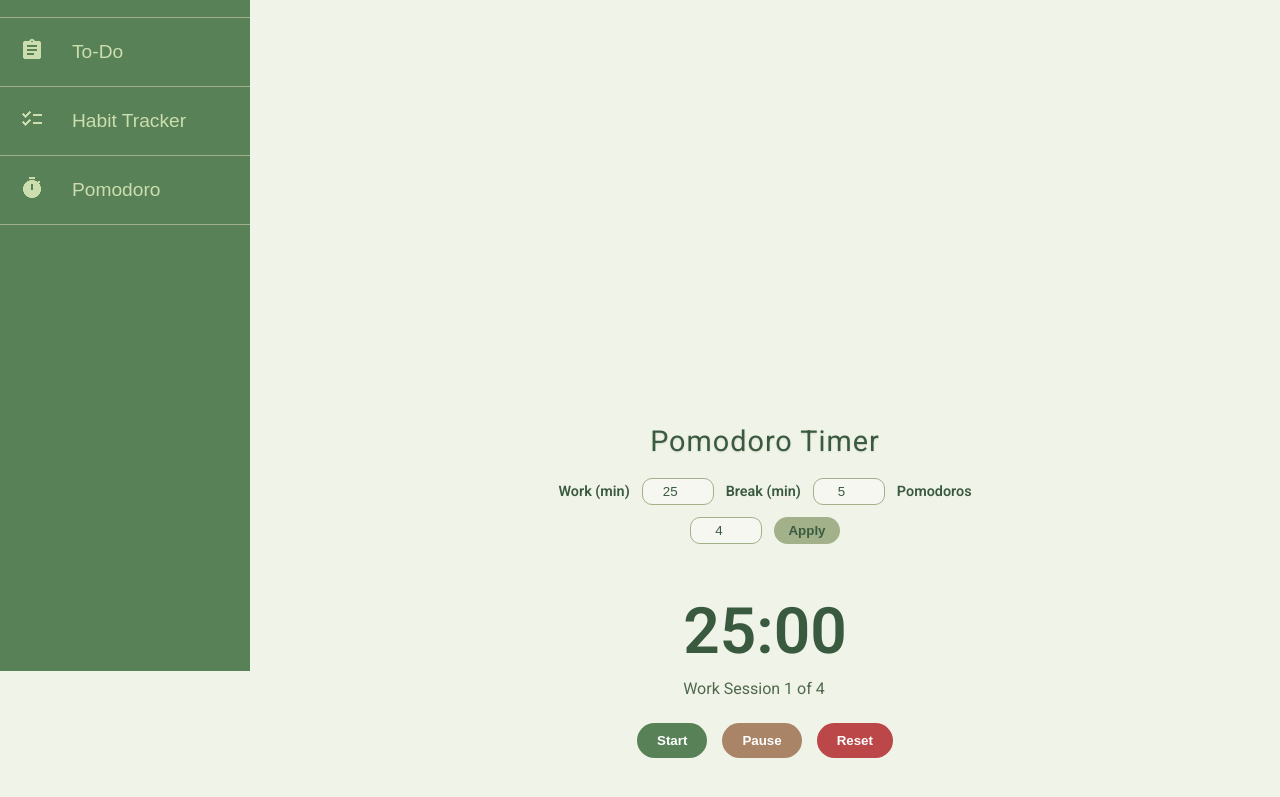
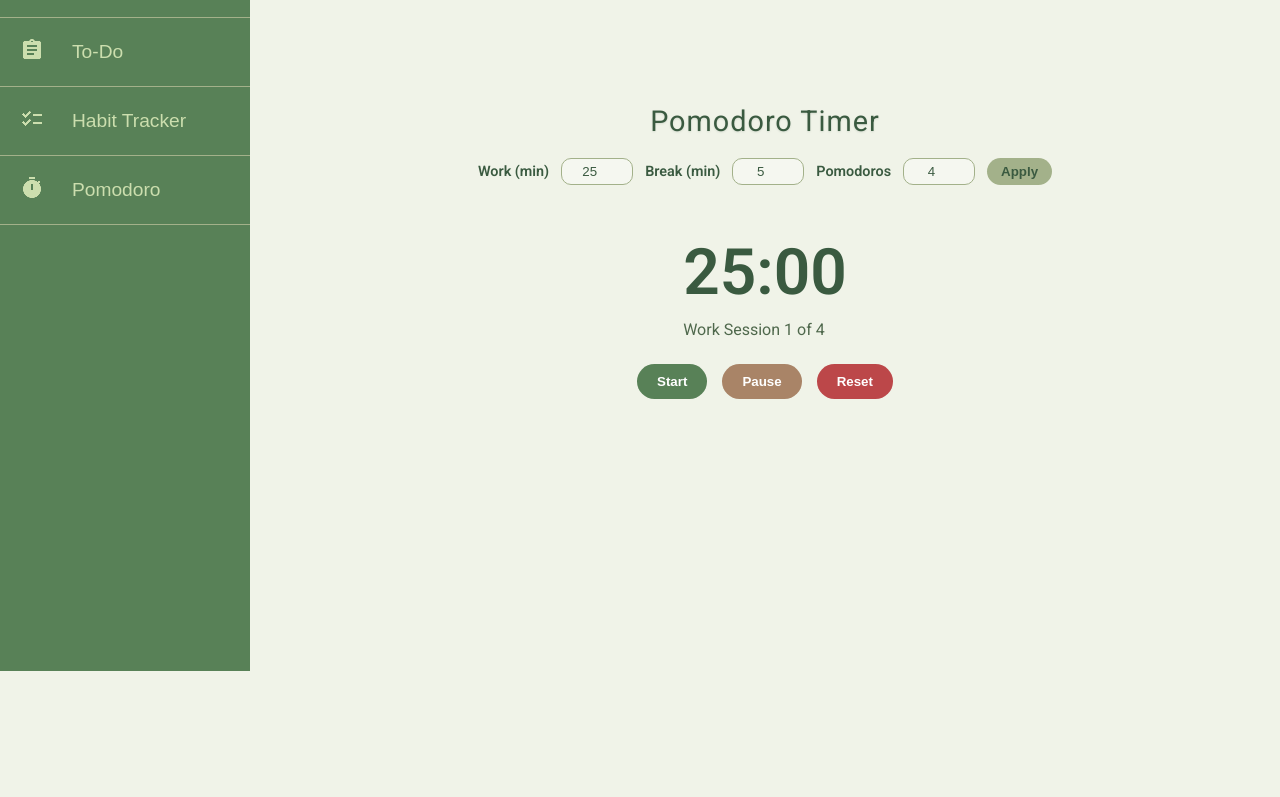
Before and after one commit to g-pallavi-07/CP-Project, a plain HTML site: page pomodoro.html in a window 1280 px wide. Shown: the part 129-926 px from the top of the page. After the commit the page ends 800 px from the top, so only its background shows below. Drawn offline with Linux system fonts and the light colour scheme; a web font is replaced by a local one.

Commit message:
fixed scroll

```diff
--- a/css/general.css
+++ b/css/general.css
@@ -4,5 +4,4 @@
 }
 body{
     background-color: #f6ffe7;
-    padding: 300px;
 }
--- a/css/pomodoro.css
+++ b/css/pomodoro.css
@@ -3,14 +3,13 @@ body {
   font-family: 'Roboto', sans-serif;
   color: #3a5a40;
 }
-
 .pomodoro-main {
   margin-left: 250px; /* keep sidebar alignment */
   padding-top: 20px;  /* reduce top padding */
   display: flex;
   justify-content: flex-start; /* move timer upward */
   align-items: center;
-  min-height: 100vh;
+  min-height: 90vh;
 }
 
 .pomodoro-container {
@@ -18,10 +17,8 @@ body {
   flex-direction: column;
   justify-content: flex-start;
   align-items: center;
-  margin-top: 0;
+  margin:auto;
 }
-
-
 
 .pomodoro-title {
   font-family: 'Oi', 'Roboto', serif;
```
